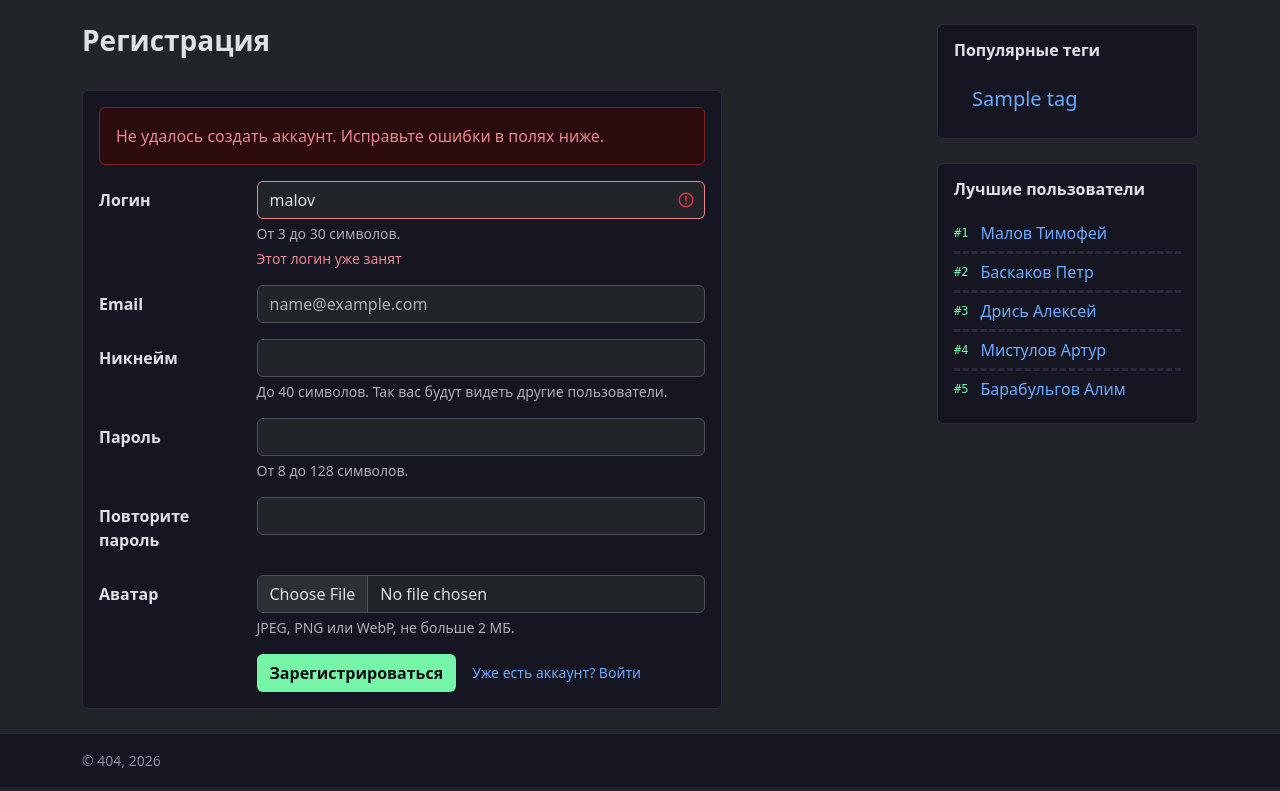
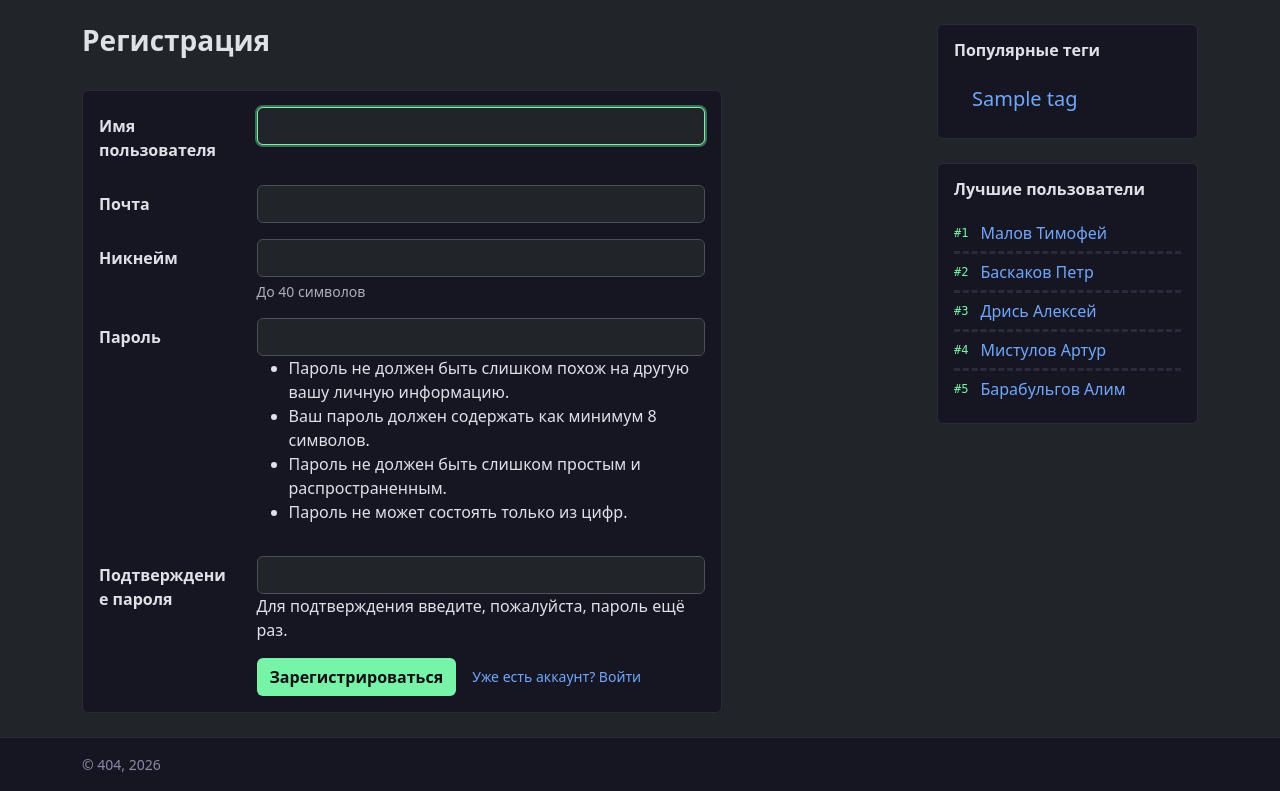
Before and after one commit to MerZw1x/2026-VK-EDU-Web-11-Malov-T, a Django app: page /signup/ in a window 1280 px wide. Shown: the part 63-854 px from the top of the page. Run offline with Django 5.2, Linux system fonts and the light colour scheme; tables that the repository leaves empty hold one stand-in row (values such as "Sample post"); some libraries are stand-ins or nearby versions.

Commit message:
hw-4: add login logout and user registration

```diff
--- a/application/settings.py
+++ b/application/settings.py
@@ -32,6 +32,8 @@ ALLOWED_HOSTS = [
     if host.strip()
 ]
 
+LOGIN_URL = "core:login"
+LOGIN_REDIRECT_URL = "questions:index"
 
 # Application definition
 
--- /dev/null
+++ b/core/forms.py
@@ -0,0 +1,37 @@
+from django import forms
+from django.contrib.auth.forms import AuthenticationForm, UserCreationForm
+from django.contrib.auth import get_user_model
+from django.db import transaction
+
+from .models import Profile
+
+class LoginForm(AuthenticationForm):
+    def __init__(self, *args, **kwargs):
+        super().__init__(*args, **kwargs)
+        self.fields["username"].widget.attrs["class"] = "form-control"
+        self.fields["password"].widget.attrs["class"] = "form-control"
+
+class SignupForm(UserCreationForm):
+    email = forms.EmailField(label="Почта")
+    nickname = forms.CharField(label="Никнейм", max_length=40)
+
+    class Meta(UserCreationForm.Meta):
+        model = get_user_model()
+        fields = ("username", "email", "nickname")
+
+    def __init__(self, *args, **kwargs):
+        super().__init__(*args, **kwargs)
+        for v in self.fields.values():
+            v.widget.attrs["class"] = "form-control"
+
+    @transaction.atomic
+    def save(self, commit=True):
+        user = super().save(commit=False)
+        if commit:
+            user.save()
+            Profile.objects.create(
+                user=user,
+                nickname=self.cleaned_data["nickname"],
+            )
+
+        return user
--- a/core/templates/core/includes/userblock.html
+++ b/core/templates/core/includes/userblock.html
@@ -1,13 +1,17 @@
 {% load static %}
 
-{% if show_profile_user %}
+{% if request.user.is_authenticated %}
     <div class="userblock">
-        <img class="userblock__avatar rounded-circle" src="{% static 'img/avatars/kotik-banan.jpg' %}" alt="Аватарка">
+        {% include "core/includes/avatar.html" with user=request.user css_class="userblock__avatar rounded-circle" only %}
         <div class="userblock__info">
-            <span class="userblock__name">Малов Тимофей</span>
+            <span class="userblock__name">{{ request.user.username }}</span>
             <div class="userblock__links">
                 <a href="{% url 'core:profile' %}" class="userblock__link">Настройки</a>
-                <a href="#" class="userblock__link">Выйти</a>
+                <form action="{% url 'core:logout' %}" method="post">
+                    {% csrf_token %}
+                    <input type="hidden" name="next" value="{{ request.get_full_path }}">
+                    <button type="submit" class="userblock__link">Выйти</button>
+                </form>
             </div>
         </div>
     </div>
--- a/core/templates/core/signup.html
+++ b/core/templates/core/signup.html
@@ -9,50 +9,65 @@
     </div>
     <section class="card form auth-form">
         <div class="card-body">
-            <form action="#" method="post" enctype="multipart/form-data">
+            <form action="{% url 'core:signup' %}" method="post">
                 {% csrf_token %}
-                <div class="alert alert-danger form__alert" role="alert">Не удалось создать аккаунт. Исправьте ошибки в полях ниже.</div>
+                {% if form.errors %}
+                    <div class="alert alert-danger form__alert" role="alert">
+                        Не удалось создать аккаунт. Исправьте ошибки ниже.
+                    </div>
+                {% endif %}
+                {{ form.non_field_errors }}
                 <div class="row mb-3">
-                    <label for="signup-username" class="col-md-3 col-form-label form__label">Логин</label>
+                    <label for="{{ form.username.id_for_label }}"
+                        class="col-md-3 col-form-label form__label">
+                        {{ form.username.label }}
+                    </label>
                     <div class="col-md-9">
-                        <input type="text" class="form-control is-invalid" id="signup-username" name="username" value="malov"
-                            autocomplete="username" aria-describedby="signup-username-error signup-username-help" required minlength="3" maxlength="30" aria-invalid="true">
-                        <div id="signup-username-help" class="form-text">От 3 до 30 символов.</div>
-                        <div id="signup-username-error" class="invalid-feedback">Этот логин уже занят</div>
+                        {{ form.username }}
+                        {{ form.username.errors }}
                     </div>
                 </div>
                 <div class="row mb-3">
-                    <label for="signup-email" class="col-md-3 col-form-label form__label">Email</label>
+                    <label for="{{ form.email.id_for_label }}"
+                        class="col-md-3 col-form-label form__label">
+                        {{ form.email.label }}
+                    </label>
                     <div class="col-md-9">
-                        <input type="email" class="form-control" id="signup-email" name="email" placeholder="name@example.com" autocomplete="email" required maxlength="254">
+                        {{ form.email }}
+                        {{ form.email.errors }}
                     </div>
                 </div>
                 <div class="row mb-3">
-                    <label for="signup-nickname" class="col-md-3 col-form-label form__label">Никнейм</label>
+                    <label for="{{ form.nickname.id_for_label }}"
+                        class="col-md-3 col-form-label form__label">
+                        {{ form.nickname.label }}
+                    </label>
                     <div class="col-md-9">
-                        <input type="text" class="form-control" id="signup-nickname" name="nickname" aria-describedby="signup-nickname-help" required maxlength="40">
-                        <div id="signup-nickname-help" class="form-text">До 40 символов. Так вас будут видеть другие пользователи.</div>
+                        {{ form.nickname }}
+                        {{ form.nickname.errors }}
+                        <div class="form-text">До 40 символов</div>
                     </div>
                 </div>
                 <div class="row mb-3">
-                    <label for="signup-password" class="col-md-3 col-form-label form__label">Пароль</label>
+                    <label for="{{ form.password1.id_for_label }}"
+                        class="col-md-3 col-form-label form__label">
+                        {{ form.password1.label }}
+                    </label>
                     <div class="col-md-9">
-                        <input type="password" class="form-control" id="signup-password" name="password" minlength="8"
-                            autocomplete="new-password" aria-describedby="signup-password-help" required maxlength="128">
-                        <div id="signup-password-help" class="form-text">От 8 до 128 символов.</div>
+                        {{ form.password1 }}
+                        {{ form.password1.help_text }}
+                        {{ form.password1.errors }}
                     </div>
                 </div>
-                <div class="row mb-3">
-                    <label for="signup-password-repeat" class="col-md-3 col-form-label form__label">Повторите пароль</label>
+                  <div class="row mb-3">
+                    <label for="{{ form.password2.id_for_label }}"
+                        class="col-md-3 col-form-label form__label">
+                        {{ form.password2.label }}
+                    </label>
                     <div class="col-md-9">
-                        <input type="password" class="form-control" id="signup-password-repeat" name="password_repeat" autocomplete="new-password" required maxlength="128">
-                    </div>
-                </div>
-                <div class="row mb-3">
-                    <label for="signup-avatar" class="col-md-3 col-form-label form__label">Аватар</label>
-                    <div class="col-md-9">
-                        <input type="file" class="form-control" id="signup-avatar" name="avatar" accept="image/jpeg,image/png,image/webp" aria-describedby="signup-avatar-help">
-                        <div id="signup-avatar-help" class="form-text">JPEG, PNG или WebP, не больше 2 МБ.</div>
+                        {{ form.password2 }}
+                        {{ form.password2.help_text }}
+                        {{ form.password2.errors }}
                     </div>
                 </div>
                 <div class="row">
--- a/core/urls.py
+++ b/core/urls.py
@@ -5,7 +5,8 @@ from . import views
 app_name = "core"
 
 urlpatterns = [
-    path("login/", views.login, name="login"),
+    path("login/", views.SiteLoginView.as_view(), name="login"),
+    path("logout/", views.SiteLogoutView.as_view(), name="logout"),
     path("signup/", views.signup, name="signup"),
     path("profile/", views.profile, name="profile"),
 ]
--- a/core/views.py
+++ b/core/views.py
@@ -1,14 +1,32 @@
 from django.shortcuts import render
+from django.contrib.auth.views import LoginView, LogoutView
+from django.shortcuts import redirect
 
+from core.forms import LoginForm, SignupForm
 
-def login(request):
-    return render(request, "core/login.html", {"title": "Вход"})
+class SiteLoginView(LoginView):
+    template_name = "core/login.html"
+    authentication_form = LoginForm
+    extra_context = {"title": "Вход"}
 
+class SiteLogoutView(LogoutView):
+    next_page = "questions:index"
 
 def signup(request):
-    return render(request, "core/signup.html", {"title": "Регистрация"})
+    if request.method == "POST":
+        form = SignupForm(request.POST)
+        if form.is_valid():
+            form.save()
+            return redirect("questions:index")
+    else:
+        form = SignupForm()
 
+    return render(
+        request,
+        "core/signup.html",
+        {"title": "Регистрация", "form": form},
+    )
 
 def profile(request):
-    context = {"title": "Настройки профиля", "show_profile_user": True}
+    context = {"title": "Настройки профиля"}
     return render(request, "core/profile.html", context)
--- a/public/static/css/style.css
+++ b/public/static/css/style.css
@@ -78,6 +78,11 @@
 .userblock__link {
     color: #8b8ba7;
     text-decoration: none;
+    background: none;
+    border: none;
+    padding: 0;
+    font: inherit;
+    cursor: pointer;
 }
 
 .userblock__link:hover {
@@ -241,7 +246,7 @@
 }
 
 .question-card__link:hover {
-    color:#76f5a8
+    color: #76f5a8
 }
 
 .question-card__text {
@@ -561,6 +566,7 @@
         margin-left: 0;
     }
 }
+
 .profile-form__avatar-field {
     flex-wrap: wrap;
 }
```
Also changed, not shown: core/templates/core/login.html (+17 -18 lines).
